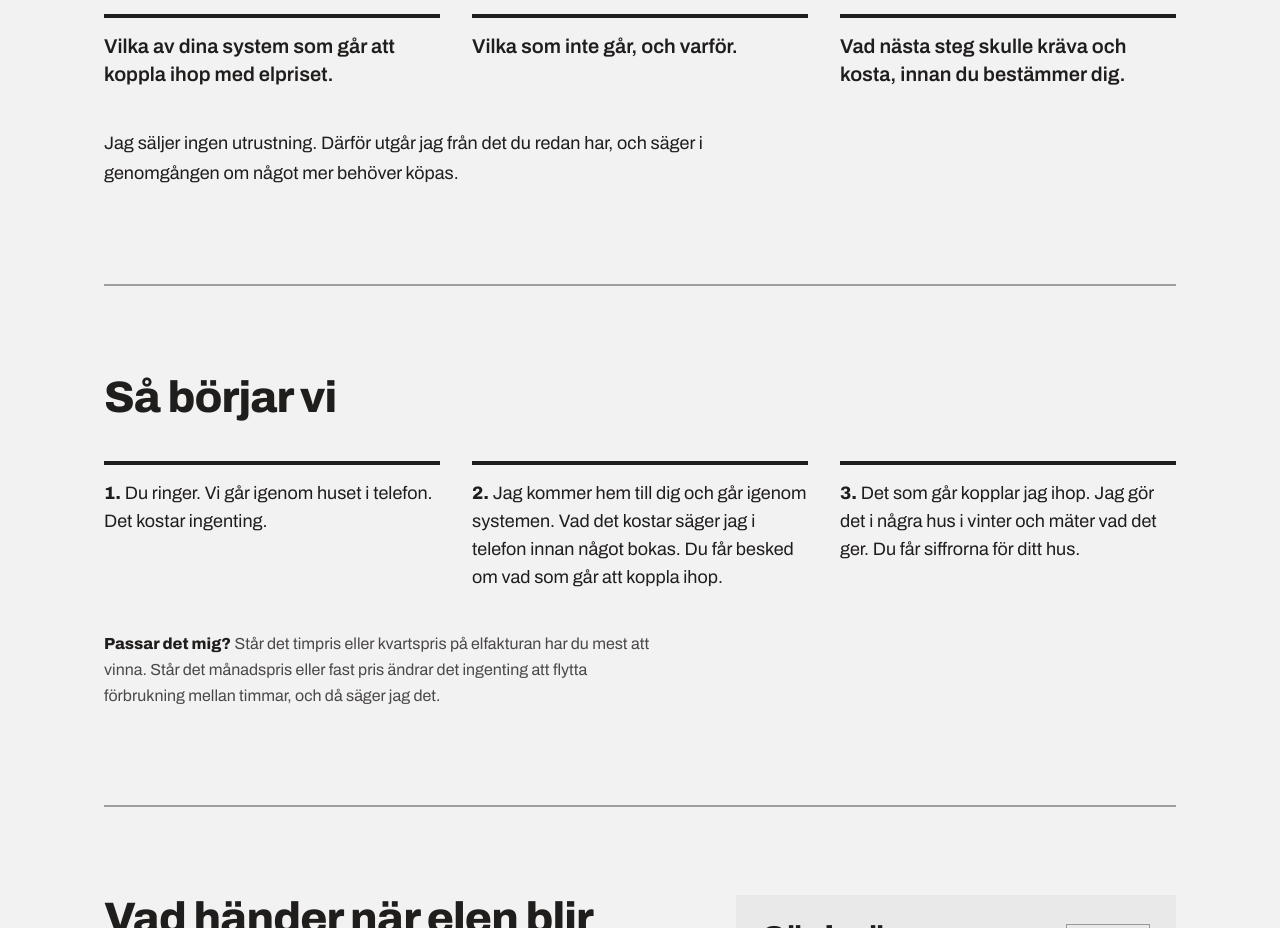
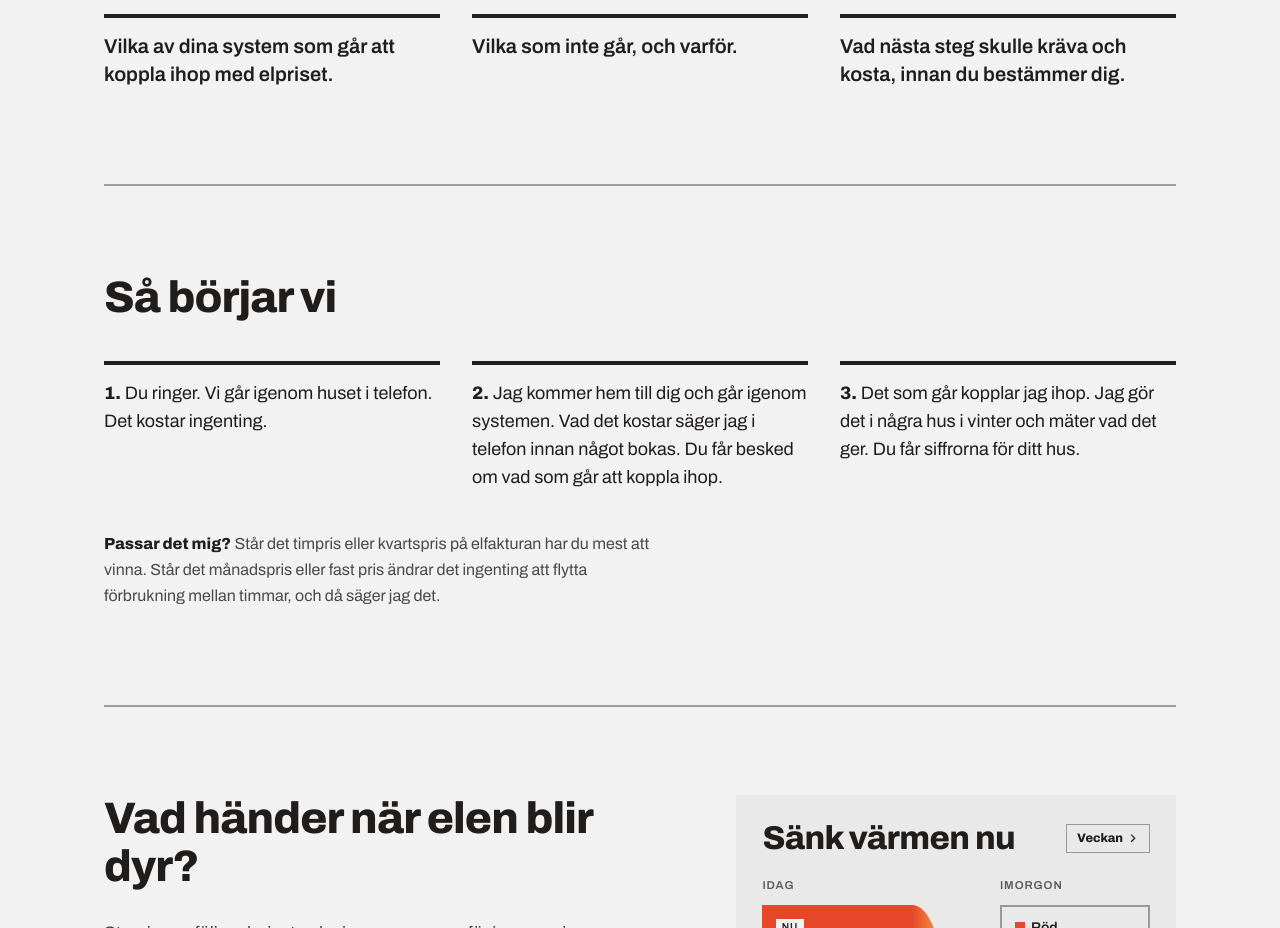
Before and after one commit to fredrikArvidsson75/sbkb-website, a plain HTML site: page energistyrning/index.html in a window 1280 px wide. Shown: the part 1540-2468 px from the top of the page. Drawn offline with Linux system fonts and the light colour scheme.

Commit message:
Energistyrning: stryker stycket Jag säljer ingen utrustning
Co-Authored-By: Claude Sonnet 5.5 <noreply@anthropic.com>

```diff
--- a/energistyrning/index.html
+++ b/energistyrning/index.html
@@ -457,7 +457,6 @@ textarea.input { min-height: 90px; resize: vertical; }
         <li style="border-top:4px solid var(--color-text); padding-top:14px; font-size:20px; line-height:28px; font-weight:600;">Vilka som inte går, och varför.</li>
         <li style="border-top:4px solid var(--color-text); padding-top:14px; font-size:20px; line-height:28px; font-weight:600;">Vad nästa steg skulle kräva och kosta, innan du bestämmer dig.</li>
       </ul>
-      <p style="font-size:18px; line-height:30px; margin:0; max-width:60ch;">Jag säljer ingen utrustning. Därför utgår jag från det du redan har, och säger i genomgången om något mer behöver köpas.</p>
     </section>
     <section style="border-top:2px solid var(--color-divider); padding:clamp(56px, 8vw, 88px) 0 clamp(64px, 8vw, 96px); display:flex; flex-direction:column; gap:40px;">
       <h2 style="font-size:clamp(32px, 4vw, 44px); line-height:1.08; letter-spacing:-0.02em; margin:0;">Så börjar vi</h2>
```
